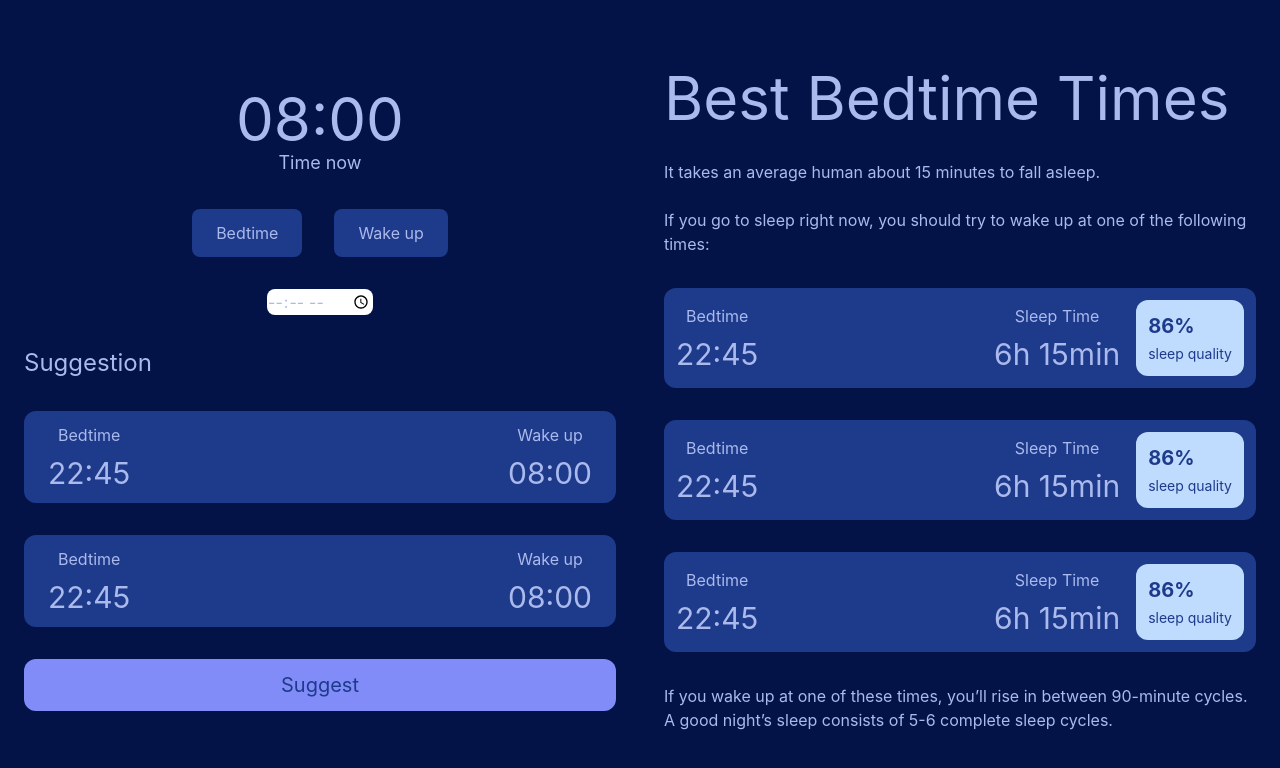
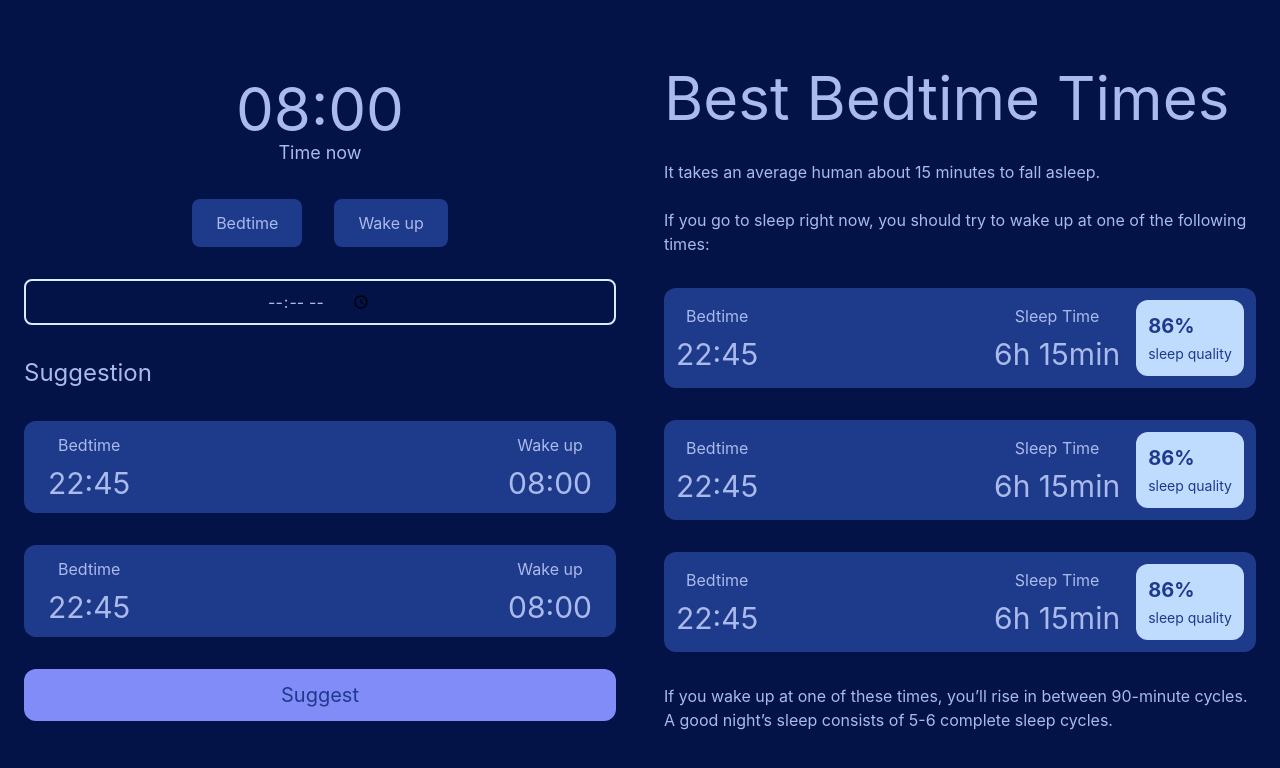
Before and after one commit to celigx/sleepy, a React (Create React App) app: page / in a window 1280 px wide. Shown: the top 768 px of the page. Built offline with nearby package versions, Linux system fonts and the light colour scheme.

Commit message:
Change background color and add border to input

```diff
--- a/src/components/SelectTime.jsx
+++ b/src/components/SelectTime.jsx
@@ -13,7 +13,7 @@ const ChooseTime = () => {
         <button className="bg-blue-900 rounded-lg px-6 py-3 hover:bg-blue-700 ease-in duration-200">Wake up</button>
       </div>
 
-      <input type="time" className="flex justify-center rounded-lg mx-auto mb-8" />
+      <input type="time" className="flex justify-center bg-transparent border-solid border-2 border-blue-100 rounded-lg w-full p-2 mx-auto mb-8" />
 
       <div className="mb-8">
         <h1 className="text-2xl mb-8">Suggestion</h1>
```
